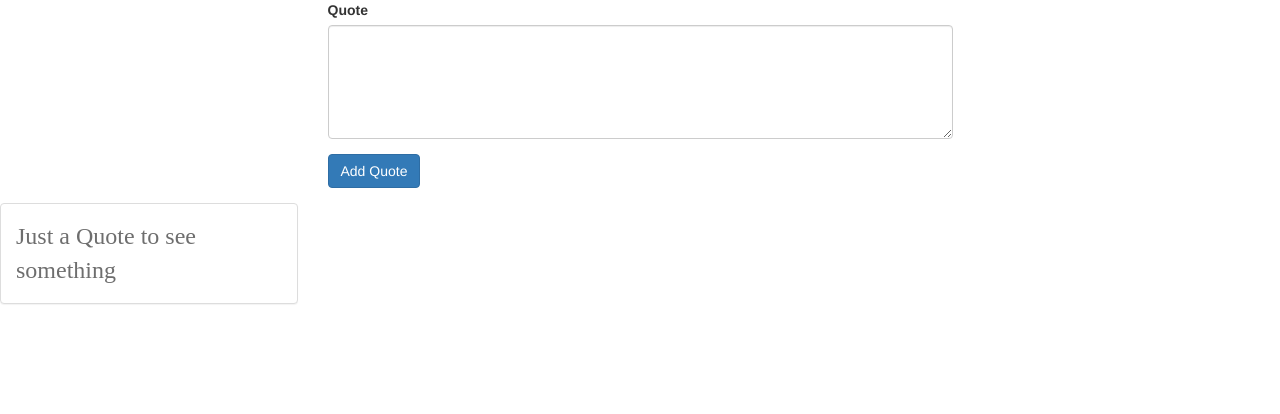
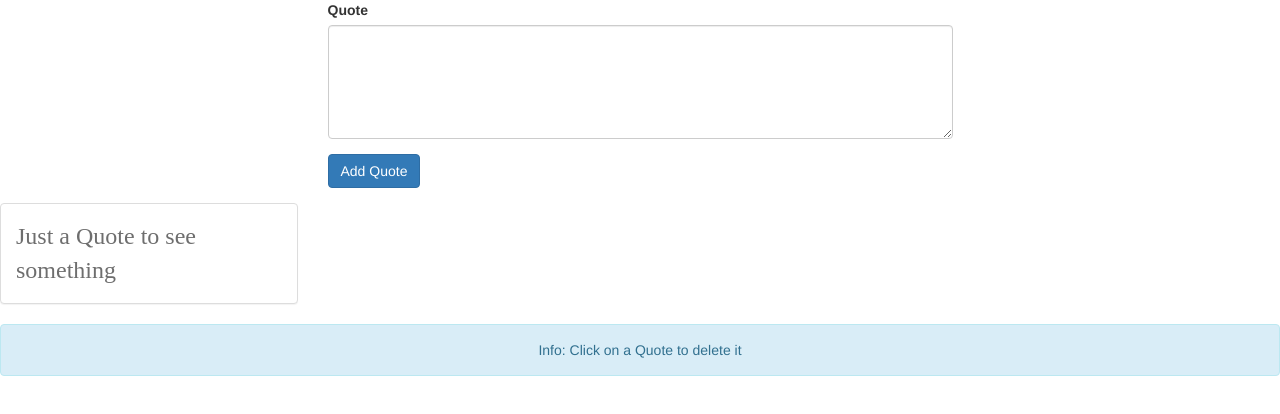
Before and after one commit to kamalogudah/quotes, a Vue app: page / in a window 1280 px wide. Shown: the top 414 px of the page. Built offline with nearby package versions, Linux system fonts and the light colour scheme; a web font is replaced by a local one.

Commit message:
Adding an Info box

```diff
--- a/src/App.vue
+++ b/src/App.vue
@@ -2,6 +2,11 @@
   <div id="container">
     <app-new-quote @quoteAdded="newQuote"></app-new-quote>
     <app-quote-grid :quotes="quotes"></app-quote-grid>
+    <div class="row">
+      <div class="div col-sm-12 text-center">
+        <div class="alert alert-info">Info: Click on a Quote to delete it</div>
+      </div>
+    </div>
   </div>
 </template>
 
```
